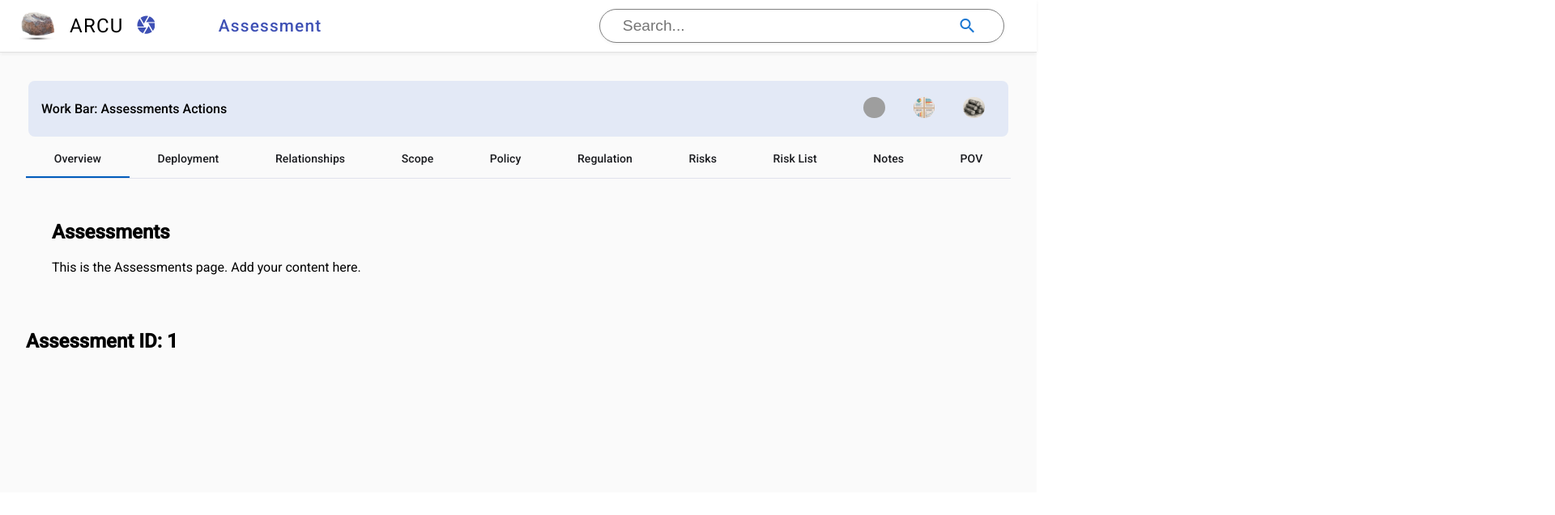
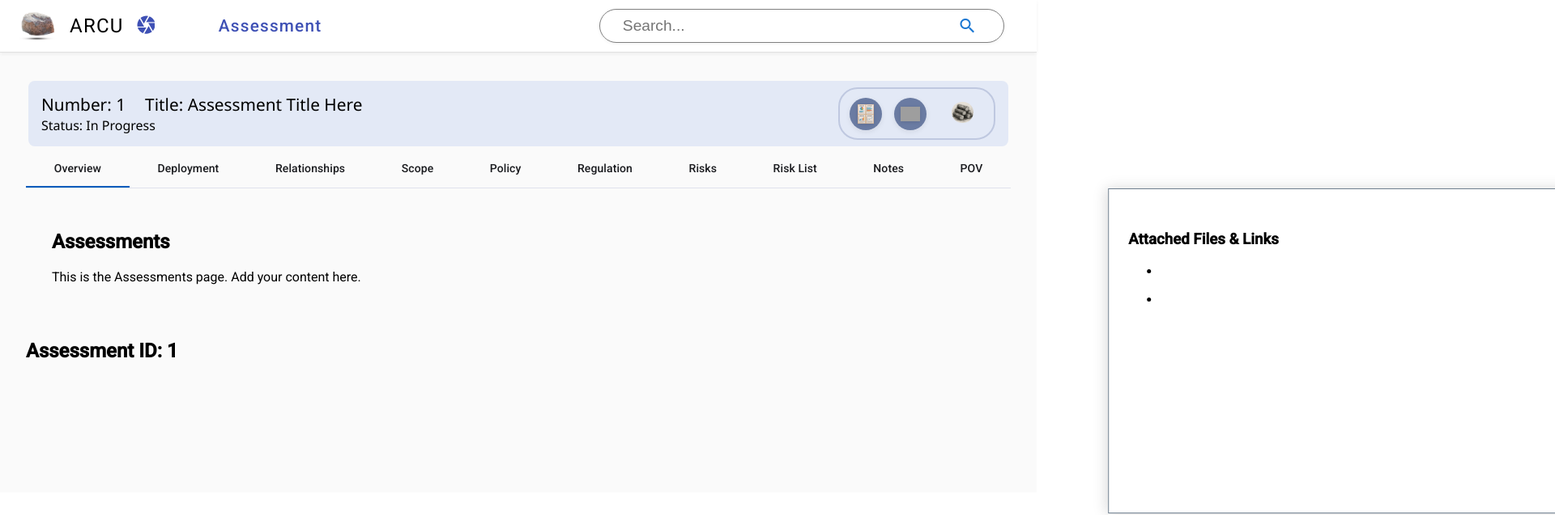
Before and after one commit to kerjillion/ARCU, an Angular app: page /assessment/1 in a window 1280 px wide. Shown: the top 637 px of the page at 81% size, 1920 px wide, since content can reach past the window. Built offline with nearby package versions, Linux system fonts and the light colour scheme; grey boxes are pictures that could not be loaded.

Commit message:
Style: update status bar font and layout for assessment details

```diff
--- a/src/app/features/assessment/assessment.component.html
+++ b/src/app/features/assessment/assessment.component.html
@@ -1,39 +1,46 @@
 <div class="status-bar">
-  <span>Work Bar: Assessments Actions</span>
-
+  <!-- Assessment info on the left -->
+  <span style="margin-right:auto; display: flex; flex-direction: column; justify-content: center; gap: 0.1rem;">
+    <span style="display: flex; align-items: center; gap: 1.5rem;">
+      <span class="assessment-number"><strong>Number:</strong> <span style="font-weight: normal;"> {{ displayId() }}</span></span>
+      <span class="assessment-title"><strong>Title:</strong> <span style="font-weight: normal;"> {{ assessmentTitle }}</span></span>
+    </span>
+    <span><strong>Status:</strong> <span style="font-weight: normal;"> {{ assessmentStatus }}</span></span>
+  </span>
+  <!-- Actions on the right -->
+  <span class="status-bar-actions">
+    <button
+      class="icon-round-btn reports-btn"
+      (click)="openReportsPanel()"
+      aria-label="Open Assessment Reports"
+      type="button"
+      title="Show available reports"
+    >
+      <img src="assets/images/reports.png" alt="Reports" />
+    </button>
+    <button
+      class="icon-round-btn reports-btn"
+      (click)="openAttachementsPanel()"
+      aria-label="Show Attachments"
+      type="button"
+      title="Attached Files and Links"
+    >
+      <img src="assets/images/paperclip_sketch.png" alt="Attachments" />
+    </button>
     <app-floating-menu
-    [controlImageSrc]="'assets/images/paperclip_sketch.png'"
-    [items]="[]"
+      [controlImageSrc]="'assets/images/log_sketch.png'"
+      [menuPosition]="'right'"
+      [items]="logMenuItems"
       [hideToggle]="false"
       [horizontal]="false"
       [right]="'auto'"
       [top]="'auto'"
       [left]="'auto'"
       [bottom]="'auto'"
-    style="margin-left: auto;">
+      title="Show Application Logs"
+    >
     </app-floating-menu>
-
-  <app-floating-menu
-    [controlImageSrc]="'assets/images/reports.png'"
-    [items]="[]"
-    [hideToggle]="false"
-    [horizontal]="false"
-    [right]="'auto'"
-    [top]="'auto'"
-    [left]="'auto'"
-    [bottom]="'auto'">
-  </app-floating-menu>
-
-  <app-floating-menu
-    [controlImageSrc]="'assets/images/log_sketch.png'"
-    [items]="logMenuItems"
-    [hideToggle]="false"
-    [horizontal]="false"
-    [right]="'auto'"
-    [top]="'auto'"
-    [left]="'auto'"
-    [bottom]="'auto'">
-  </app-floating-menu>
+  </span>
 </div>
 
 
@@ -46,7 +53,19 @@
 <div class="assessments-content">
   <h2>Assessments</h2>
   <p>This is the Assessments page. Add your content here.</p>
+  <div class="slide-panel">
+    <div class="slide-panel-content" (click)="$event.stopPropagation()">
+      <h3>Attached Files & Links</h3>
+      <ul>
+        <li ></li>
+      </ul>
+      <ul>
+        <li></li>
+      </ul>
     </div>
+  </div>
+</div>
+
 <div>
   <h2>Assessment ID: {{ displayId() }}</h2>
   <!-- More reactive content here -->
--- a/src/app/features/assessment/assessment.component.scss
+++ b/src/app/features/assessment/assessment.component.scss
@@ -5,16 +5,33 @@
   border-radius: 0.5rem;
   display: flex;
   align-items: center;
+  gap: 0.2rem; // small gap between buttons
+  justify-content: flex-end; // move all children to the right
   min-height: 3rem;
   font-weight: 500;
-  gap: 0.5rem;
-  justify-content: space-between;
   position: relative; /* Key to containing absolutely positioned children */
   padding: 0.5rem 1rem;
 }
 
+.status-bar,
+.status-bar * {
+  font-family: 'Segoe UI', 'Roboto', Arial, sans-serif;
+  font-weight: 400; // normal weight
+}
+
+.status-bar-actions {
+  display: flex;
+  align-items: center;
+  gap: 0.2rem;
+  border: 2px solid #bfc8e0;      // lighter slate blue border
+  border-radius: 1.5rem;           // curved corners
+  padding: 0.25rem 0.75rem;
+  background: transparent;         // transparent background
+}
+
 .assessments-content {
   padding: 2rem;
+  position: relative;
 }
 
 :host ::ng-deep .mat-tab-group {
@@ -37,3 +54,69 @@
 :host ::ng-deep .mat-ink-bar {
   display: none;
 }
+
+.slide-panel {
+  position: absolute;
+  top: 0;
+  right: 0;
+  height: 50vh;
+  width: 100vw;         // doubled from 50vw to 100vw
+  max-width: 1200px;    // doubled from 600px to 1200px
+  min-width: 640px;     // doubled from 320px to 640px
+  background: #fff;
+  border: 1px solid slategray;
+  box-shadow: -2px 0 16px rgba(0, 0, 0, 0.15);
+  z-index: 3000;
+  transform: translateX(110%);
+  transition: transform 0.4s cubic-bezier(0.4, 0, 0.2, 1);
+  display: flex;
+  flex-direction: column;
+  overflow-y: auto;
+}
+
+.slide-panel.open {
+  transform: translateX(0);
+}
+
+.slide-panel-content {
+  padding: 2rem 1.5rem;
+  flex: 1 1 auto;
+  overflow-y: auto;
+}
+
+.icon-round-btn.reports-btn {
+  width: 2.5rem;
+  height: 2.5rem;
+  border-radius: 50%;
+  background: #6a7ba2; // slate blue
+  border: none;
+  display: flex;
+  align-items: center;
+  justify-content: center;
+  margin-right: 0.75rem; // no extra space
+  cursor: pointer;
+  box-shadow: 0 2px 6px rgba(0,0,0,0.08);
+  transition: background 0.2s;
+  padding: 0;
+
+  img {
+    width: 1.5rem;
+    height: 1.5rem;
+    object-fit: contain;
+    filter: drop-shadow(0 1px 2px rgba(0,0,0,0.10));
+  }
+
+  &:hover {
+    background: #506090;
+  }
+}
+
+app-floating-menu {
+  margin-left: 0.15rem; // small space between reports and logs
+}
+
+.assessment-number,
+.assessment-title {
+  font-size: 1.3rem;
+  font-weight: 600;
+}
--- a/src/app/features/assessment/assessment.component.ts
+++ b/src/app/features/assessment/assessment.component.ts
@@ -18,6 +18,9 @@ interface AssessmentTab {
   styleUrls: ['./assessment.component.scss']
 })
 export class AssessmentComponent {
+openAttachementsPanel() {
+throw new Error('Method not implemented.');
+}
   readonly assessmentId = signal<string | null>(null);
 
   // Signal for tab definitions
@@ -59,4 +62,18 @@ export class AssessmentComponent {
     // TODO: Implement log menu action handling
     console.log('Log menu selected:', type);
   }
+
+  isReportsPanelOpen = false; // Add this property to control the panel
+
+  openReportsPanel() {
+    this.isReportsPanelOpen = true;
+  }
+
+  // Optionally, add a method to close the panel
+  closeReportsPanel() {
+    this.isReportsPanelOpen = false;
+  }
+
+  assessmentTitle = 'Assessment Title Here'; // Replace with actual title
+  assessmentStatus = 'In Progress'; // Replace with actual status
 }
--- a/src/app/shared/floating-menu/floating-menu.component.scss
+++ b/src/app/shared/floating-menu/floating-menu.component.scss
@@ -45,7 +45,7 @@
 
 .menu-items.menu-open {
   max-height: 500px; // adjust as needed for your menu size
-  opacity: 0.5;
+  opacity: 0.75;
   transform: translateY(0);
   pointer-events: auto;
 }
@@ -190,7 +190,7 @@
 
 .menu-item-circle:hover .menu-item-label {
   visibility: visible;
-  opacity: 0.5;
+  opacity: 0.75;
 }
 
 /* If the menu is close to the right edge, add a class to flip the label */
```
Lines whose indentation alone changed are shown as unchanged.
